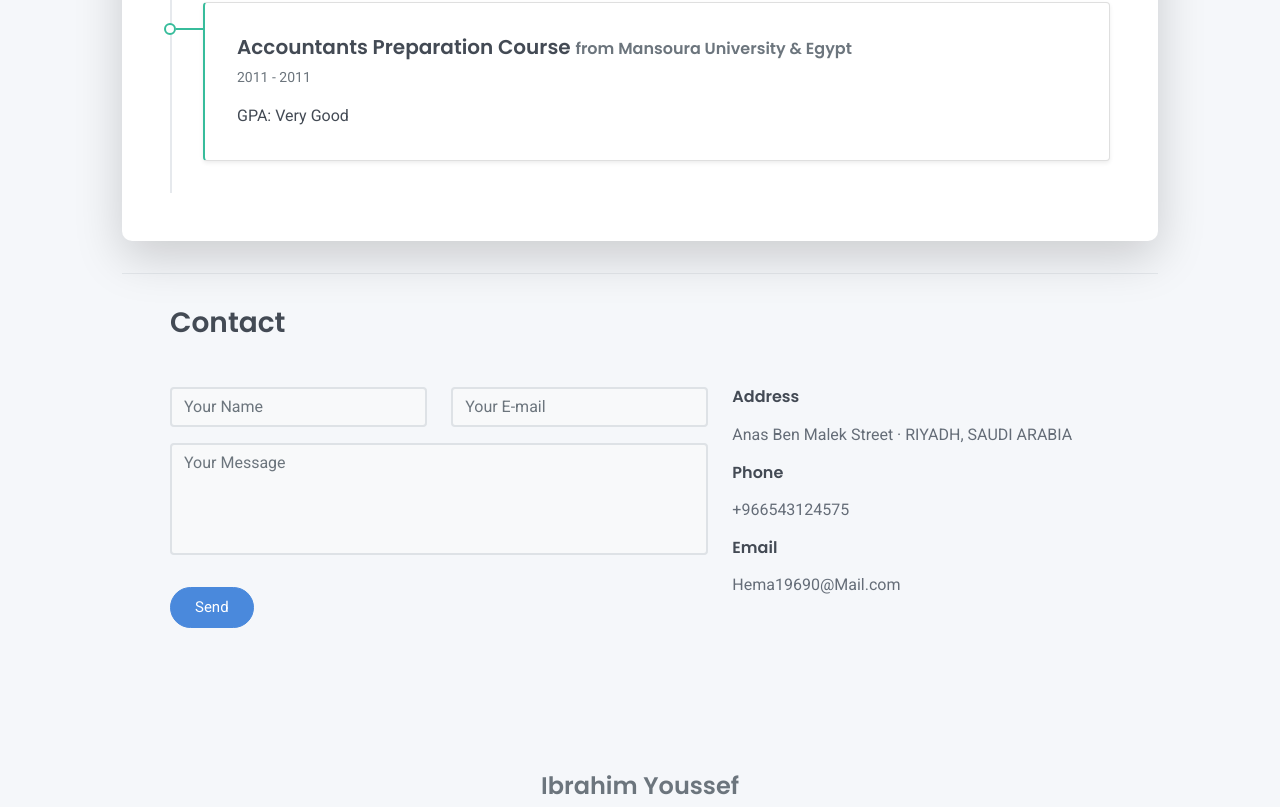
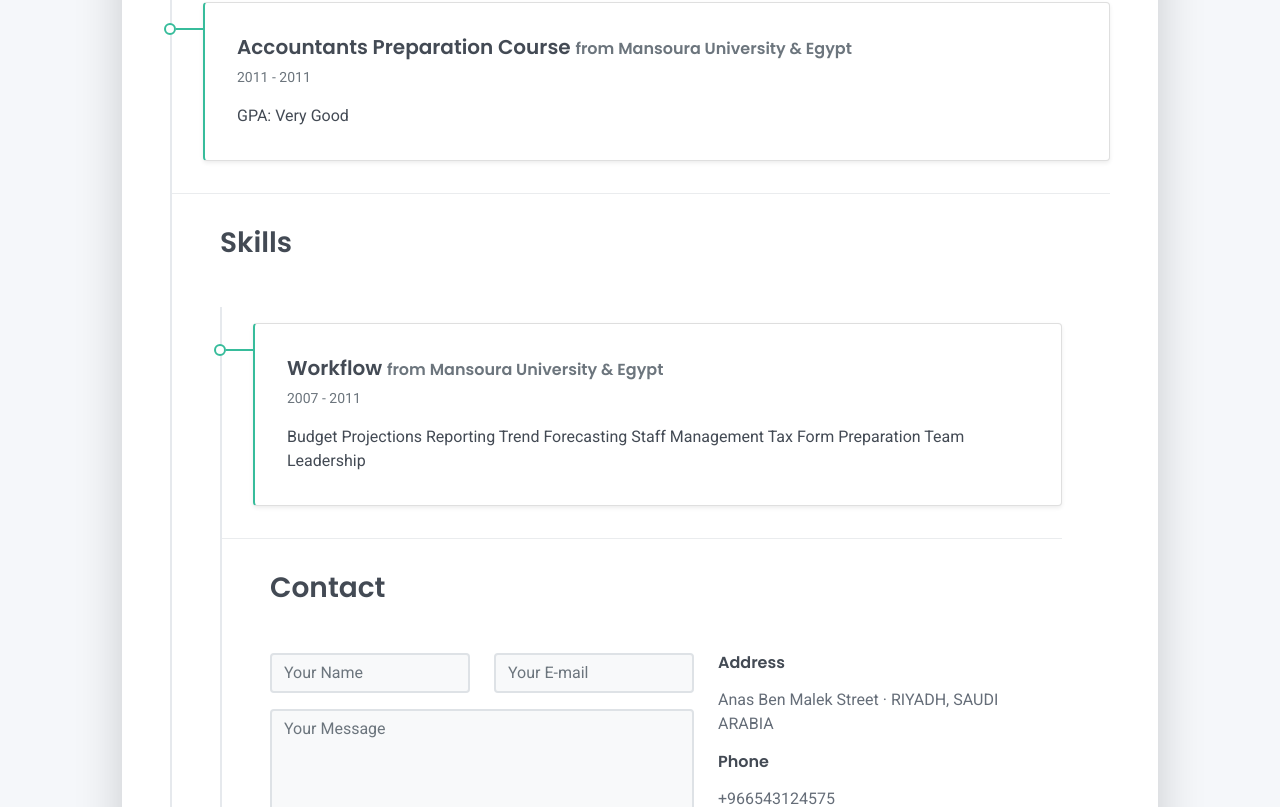
Before and after one commit to Ibrahim-Ali1/CV-EN2, a plain HTML site: page index.html in a window 1280 px wide. Shown: the part 2324-3131 px from the top of the page. Drawn offline with Linux system fonts and the light colour scheme.

Commit message:
Add skills section to index.html
Added skills section with workflow and management skills.

```diff
--- a/index.html
+++ b/index.html
@@ -208,9 +208,23 @@ GPA: Good</div>
           <div>GPA: Very Good</div>
         </div>
       </div>
+      <hr class="d-print-none"/>
+  <div class="page-break"></div>
+  <div class="education-section px-3 px-lg-4 pb-4">
+    <h2 class="h3 mb-4">Skills</h2>
+    <div class="timeline">
+     <div class="timeline-card timeline-card-success card shadow-sm">
+        <div class="card-body">
+          <div class="h5 mb-1">Workflow <span class="text-muted h6">from Mansoura University & Egypt</span></div>
+          <div class="text-muted text-small mb-2">2007 - 2011</div>
+          <div>Budget Projections
+Reporting
+Trend Forecasting
+Staff Management
+Tax Form Preparation
+Team Leadership</div>
+        </div>
       </div>
-    </div>
-  </div>
   <hr class="d-print-none"/>
   <div class="contant-section px-3 px-lg-4 pb-4" id="contact">
     <h2 class="h3 text mb-3">Contact</h2>
```
